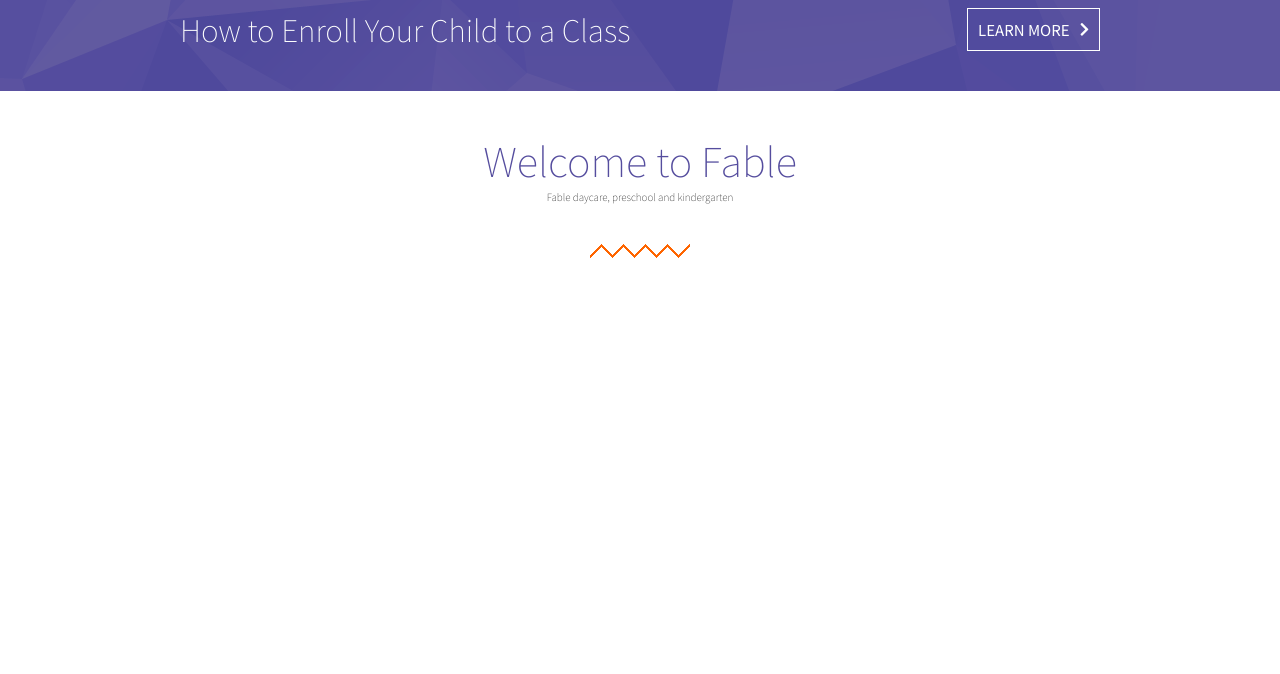
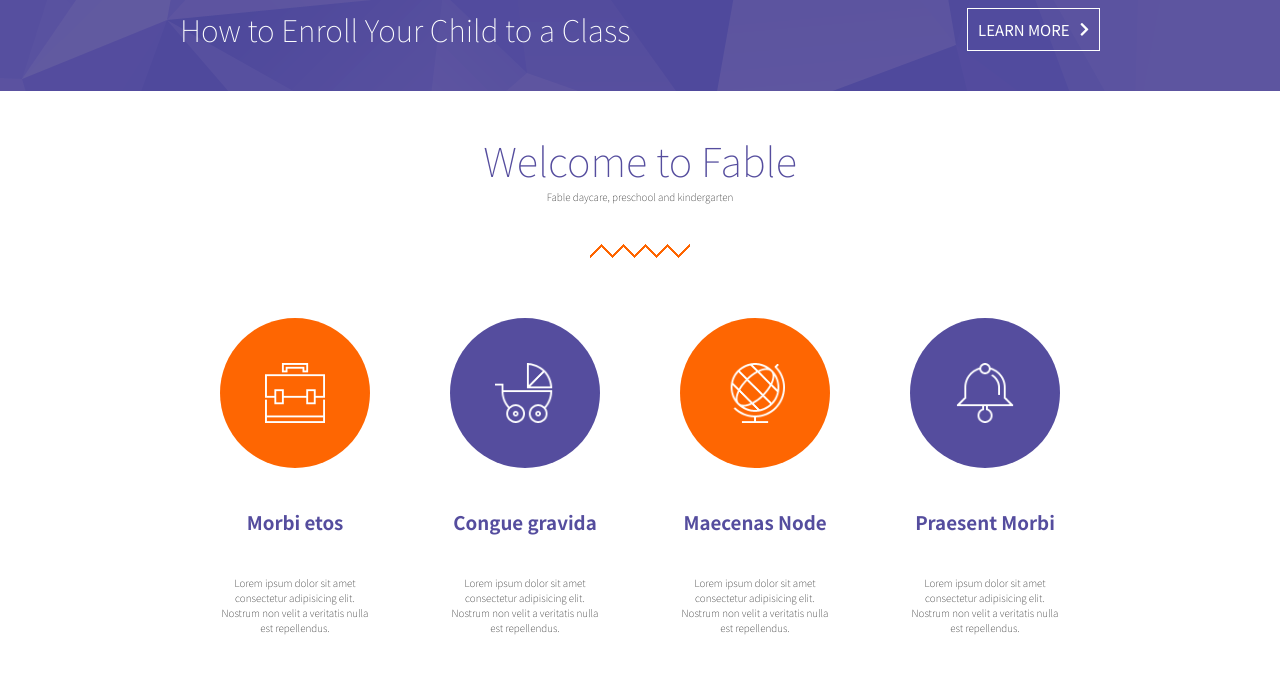
Before and after one commit to RobertoBarbagallo/proj-html-vuejs, a website: page index.html in a window 1280 px wide. Shown: the part 762-1436 px from the top of the page. Drawn offline with nearby package versions, Linux system fonts and the light colour scheme.

```diff
--- a/index.html
+++ b/index.html
@@ -67,7 +67,38 @@
             <h1>Welcome to Fable</h1>
             <p>Fable daycare, preschool and kindergarten</p>
             <img class="divider" src="public/imgs/header_divider.png" alt="divider">
+            <div class="flex-container">
+              <div class="col-3">
+                <div class="round orange">
+                  <img src="../public/imgs/schoolbag_alt.png" alt="schoolbag">
+                </div>
+                <h3>Morbi etos</h3>
+                <p>Lorem ipsum dolor sit amet consectetur adipisicing elit. Nostrum non velit a veritatis nulla est repellendus.</p>
+              </div>
+              <div class="col-3">
+                <div class="round purple">
+                  <img src="../public/imgs/stroller_alt.png" alt="stroller">
+                </div>
+                <h3>Congue gravida</h3>
+                <p>Lorem ipsum dolor sit amet consectetur adipisicing elit. Nostrum non velit a veritatis nulla est repellendus.</p>
+              </div>
+              <div class="col-3">
+                <div class="round orange">
+                  <img src="../public/imgs/globe_alt.png" alt="globe">
+                </div>
+                <h3>Maecenas Node</h3>
+                <p>Lorem ipsum dolor sit amet consectetur adipisicing elit. Nostrum non velit a veritatis nulla est repellendus.</p>
+              </div>
+              <div class="col-3">
+                <div class="round purple">
+                  <img src="../public/imgs/bell_alt.png" alt="bell">
+                </div>
+                <h3>Praesent Morbi</h3>
+                <p>Lorem ipsum dolor sit amet consectetur adipisicing elit. Nostrum non velit a veritatis nulla est repellendus.</p>
+              </div>
+            </div>
         </div>
+
       </section>
       <section></section>
       <section></section>
--- a/partials/_common.scss
+++ b/partials/_common.scss
@@ -60,3 +60,9 @@
         margin-bottom: 10px;
     }
 }
+
+
+.col-3{
+    width:  calc(100% / 4) ;
+    padding: $base_Spacing 0;
+}
--- /dev/null
+++ b/partials/_imgs_containers.scss
@@ -0,0 +1,21 @@
+.round{
+    width: 150px;
+    height: 150px;
+    border-radius: 50%;
+    display: flex;
+    align-items: center;
+    justify-content: center;
+    margin: auto;
+
+    &.orange{
+        background-color: $Color_Cube_blaze-orange;
+    }
+
+    &.purple{
+        background-color: $Color_Cube_butterfly-bush;
+    }
+    img{
+        width: 60px;
+        object-fit: contain;
+    }
+}
--- a/partials/_main.scss
+++ b/partials/_main.scss
@@ -39,4 +39,16 @@
         margin: auto;
         padding: $base_Spacing *2;
     }
+
+    .col-3{
+        h3{
+            padding: $base_Spacing*2 0;
+            text-align: center;
+            color: $Color_Cube_butterfly-bush;
+        }
+
+        p{
+            padding: 0 $base_Spacing*2
+        }
+    }
 }
```
Also changed, not shown: dist/app.css, partials/_imgs.scss (deleted).
